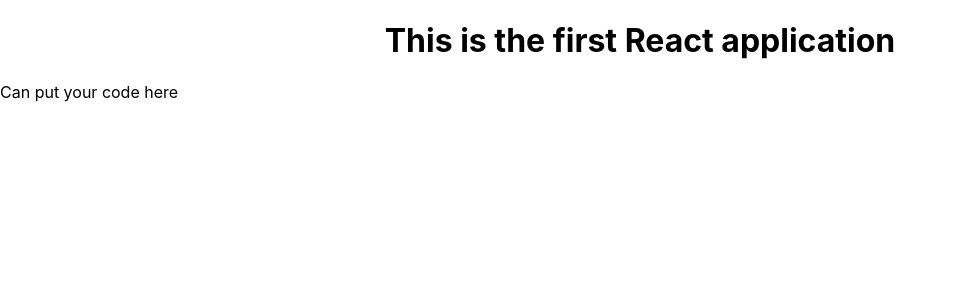
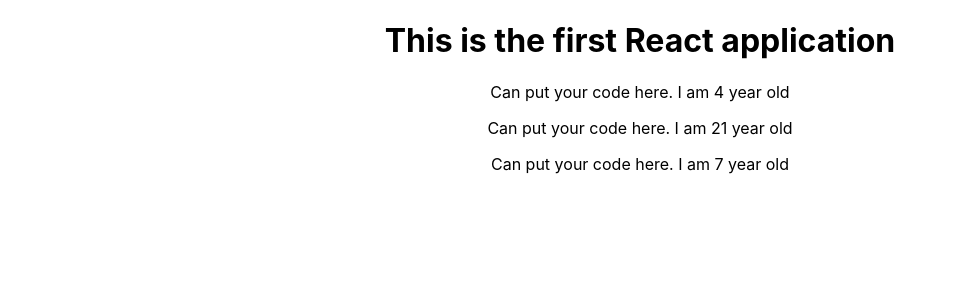
Before and after one commit to WoSea/BKDemo, a React (Create React App) app in the folder FrontEndDemo/ReactJS/react-tutorials/: page / in a window 1280 px wide. Shown: the top 300 px of the page, without its empty margins (0-956 px from the left). Built offline with nearby package versions, Linux system fonts and the light colour scheme.

Commit message:
working with Function and Class React

```diff
--- a/FrontEndDemo/ReactJS/react-tutorials/src/App.js
+++ b/FrontEndDemo/ReactJS/react-tutorials/src/App.js
@@ -1,7 +1,21 @@
-import React from 'react';
-import './App.css';
+import React,{Component} from "react";
+import "./App.css";
+import  Person from './components/Person';
 
 function App() {
+  return (
+      <>
+
+        <div className="App">
+            <h1>This is the first React application</h1>
+            <Person></Person>
+            <Person/>
+            <Person/>
+        </div>
+    </>
+  );
+}
+/*function App() {
   return (
     // <div className="App">
     //  <h1>This is the first React application</h1>
@@ -19,5 +33,24 @@
     </>
   );
 }
+*/
+/*class App extends Component {
+  render() {
+    return (
+      // <div className="App">
+      //  <h1>This is the first React application</h1>
+      //  <p>Description</p>
+      // </div>
+      //Cant put your UI code outerdiv
+      //React.createElement('div',{className:'App'},React.createElement('h1',null,'This is the first React app'))
+      <>
+        <div className="App">
+          <h1> This is the first React application </h1>
+        </div>
+        <p> Can put your code here </p>
+      </>
+    );
+  }
+}*/
 
 export default App;
--- /dev/null
+++ b/FrontEndDemo/ReactJS/react-tutorials/src/components/Person.js
@@ -0,0 +1,15 @@
+import React ,{Component} from "react";
+
+// const Person = ()=>{
+//     return ( <p>Can put your code here. I am {Math.floor(Math.random()*30)} year old</p>
+//     );
+// }
+
+class Person extends Component{
+    render(){
+        return ( <p>Can put your code here. I am {Math.floor(Math.random()*30)} year old</p>
+        );
+    }
+}
+
+export default Person;
```
